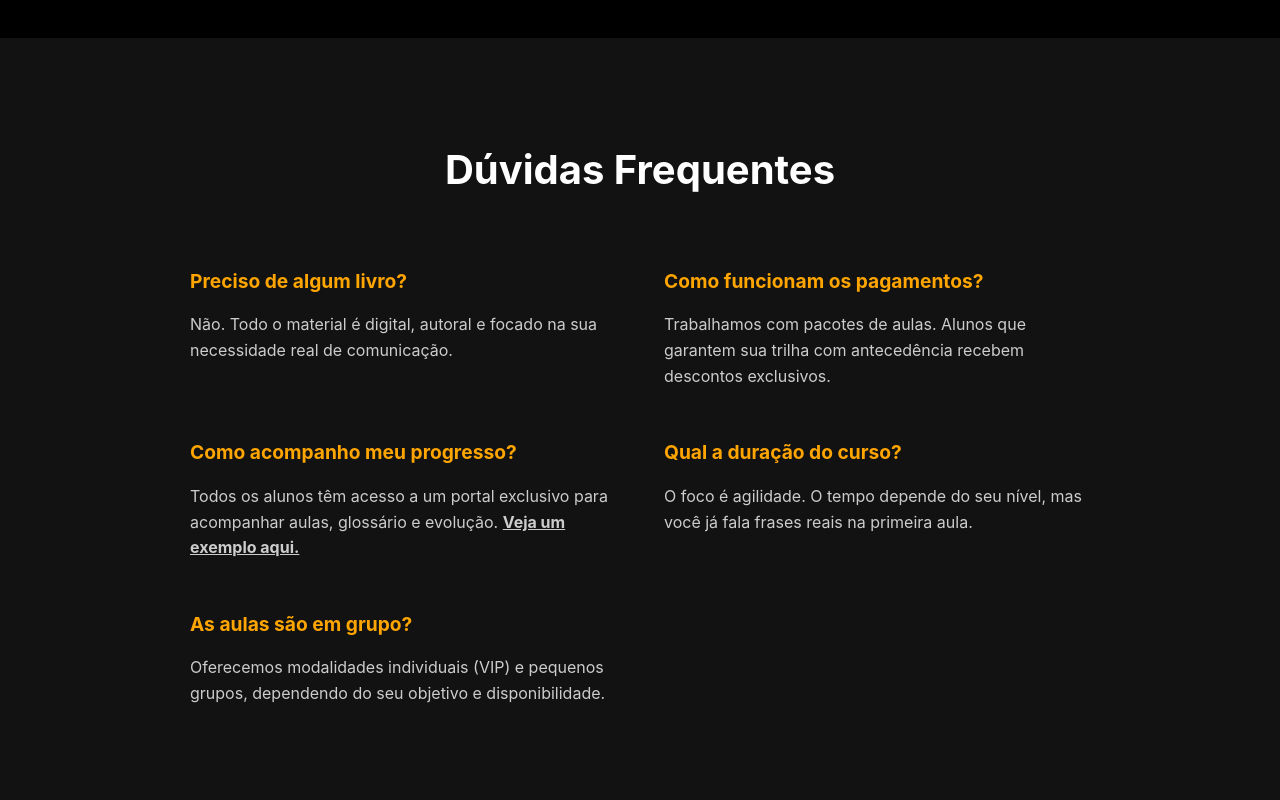
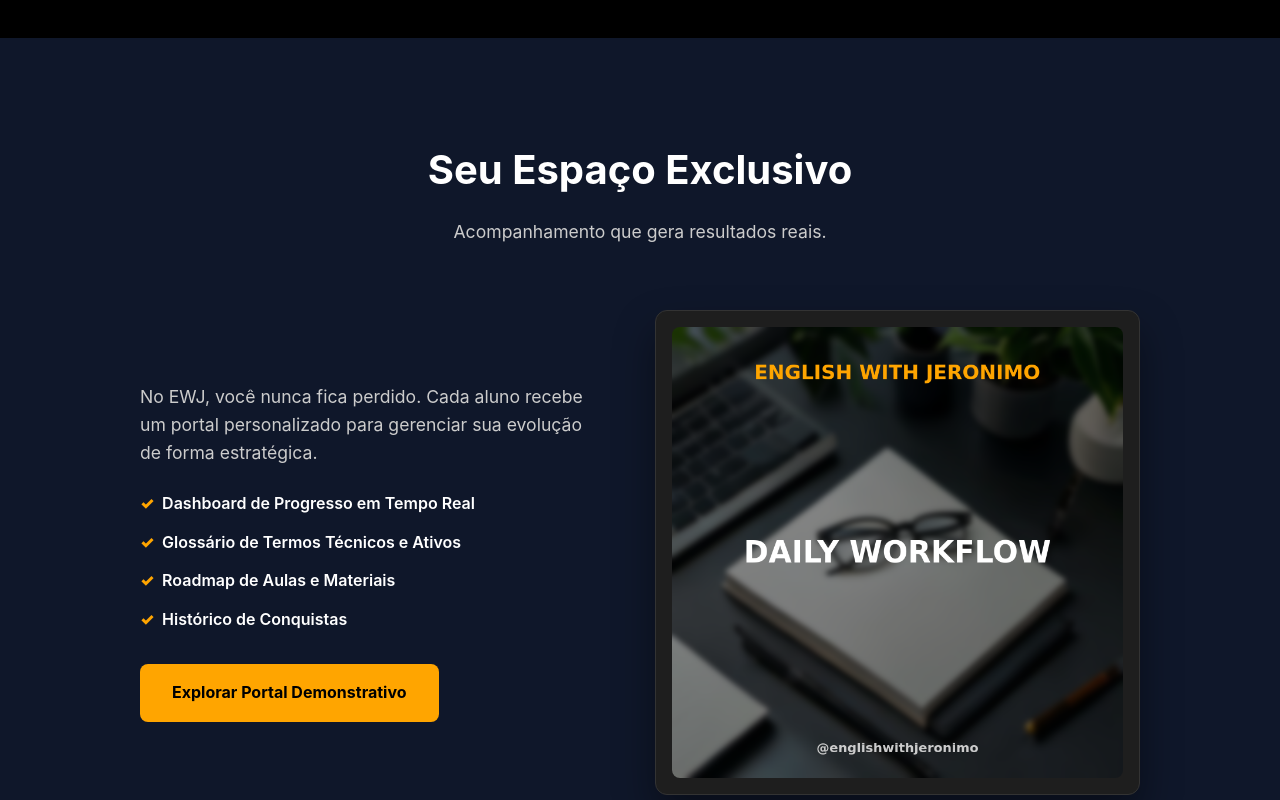
Before and after one commit to jeronimo-jrsilva/english-with-jeronimo, a website built with Vite: page index.html in a window 1280 px wide. Shown: the part 2460-3260 px from the top of the page. Built offline with nearby package versions, Linux system fonts and the light colour scheme.

Commit message:
feat: add dedicated Student Portal section to landing page

```diff
--- a/index.html
+++ b/index.html
@@ -114,6 +114,33 @@
           </div>
         </section>
 
+        <!-- PORTAL DO ALUNO: Experiência Exclusiva -->
+        <section id="portal">
+          <div class="portal-container">
+            <h2>Seu Espaço Exclusivo</h2>
+            <p class="subtitle">Acompanhamento que gera resultados reais.</p>
+
+            <div class="portal-content">
+              <div class="portal-text">
+                <p>
+                  No EWJ, você nunca fica perdido. Cada aluno recebe um portal personalizado para gerenciar sua evolução de forma estratégica.
+                </p>
+                <ul class="portal-features">
+                  <li>Dashboard de Progresso em Tempo Real</li>
+                  <li>Glossário de Termos Técnicos e Ativos</li>
+                  <li>Roadmap de Aulas e Materiais</li>
+                  <li>Histórico de Conquistas</li>
+                </ul>
+                <a href="./demo/" class="btn-primary">Explorar Portal Demonstrativo</a>
+              </div>
+              <div class="portal-preview">
+                <!-- Imagem ilustrativa ou representação do portal -->
+                <img src="/assets/impact_06.png" alt="Portal do Aluno Preview">
+              </div>
+            </div>
+          </div>
+        </section>
+
         <!-- FAQ SECTION: Quebra de Objeções -->
         <section id="faq">
           <div class="faq-container">
@@ -126,10 +153,6 @@
               <div class="faq-item">
                 <h4>Como funcionam os pagamentos?</h4>
                 <p>Trabalhamos com pacotes de aulas. Alunos que garantem sua trilha com antecedência recebem descontos exclusivos.</p>
-              </div>
-              <div class="faq-item">
-                <h4>Como acompanho meu progresso?</h4>
-                <p>Todos os alunos têm acesso a um portal exclusivo para acompanhar aulas, glossário e evolução. <a href="./demo/" style="color: var(--secondary); font-weight: bold;">Veja um exemplo aqui.</a></p>
               </div>
               <div class="faq-item">
                 <h4>Qual a duração do curso?</h4>
--- a/src/style.css
+++ b/src/style.css
@@ -331,7 +331,86 @@ nav {
   line-height: 1.6;
 }
 
-/* 8. DIAGNÓSTICO E FOOTER */
+/* 8. PORTAL DO ALUNO: Destaque da Experiência */
+#portal {
+  padding: 100px 5%;
+  background-color: #0f172a; /* Azul escuro combinando com a Demo */
+  text-align: center;
+}
+
+.portal-container {
+  max-width: 1000px;
+  margin: 0 auto;
+}
+
+#portal h2 {
+  font-size: 2.5rem;
+  margin-bottom: 1rem;
+}
+
+.portal-content {
+  display: flex;
+  align-items: center;
+  gap: 4rem;
+  text-align: left;
+  margin-top: 3rem;
+}
+
+.portal-text {
+  flex: 1;
+}
+
+.portal-text p {
+  font-size: 1.1rem;
+  color: var(--text-dim);
+  margin-bottom: 1.5rem;
+}
+
+.portal-features {
+  list-style: none;
+  margin-bottom: 2rem;
+}
+
+.portal-features li {
+  margin-bottom: 0.8rem;
+  display: flex;
+  align-items: center;
+  gap: 0.5rem;
+  font-weight: 600;
+}
+
+.portal-features li::before {
+  content: '✓';
+  color: var(--primary);
+  font-weight: 900;
+}
+
+.portal-preview {
+  flex: 1;
+  background: var(--bg-card);
+  padding: 1rem;
+  border-radius: 12px;
+  border: 1px solid #333;
+  box-shadow: 0 20px 40px rgba(0,0,0,0.4);
+}
+
+.portal-preview img {
+  width: 100%;
+  border-radius: 8px;
+  display: block;
+}
+
+@media (max-width: 768px) {
+  .portal-content {
+    flex-direction: column;
+    text-align: center;
+  }
+  .portal-features li {
+    justify-content: center;
+  }
+}
+
+/* 9. DIAGNÓSTICO E FOOTER */
 #diagnostico {
   padding: 100px 5%;
   background-color: #1a1a1a;
```
